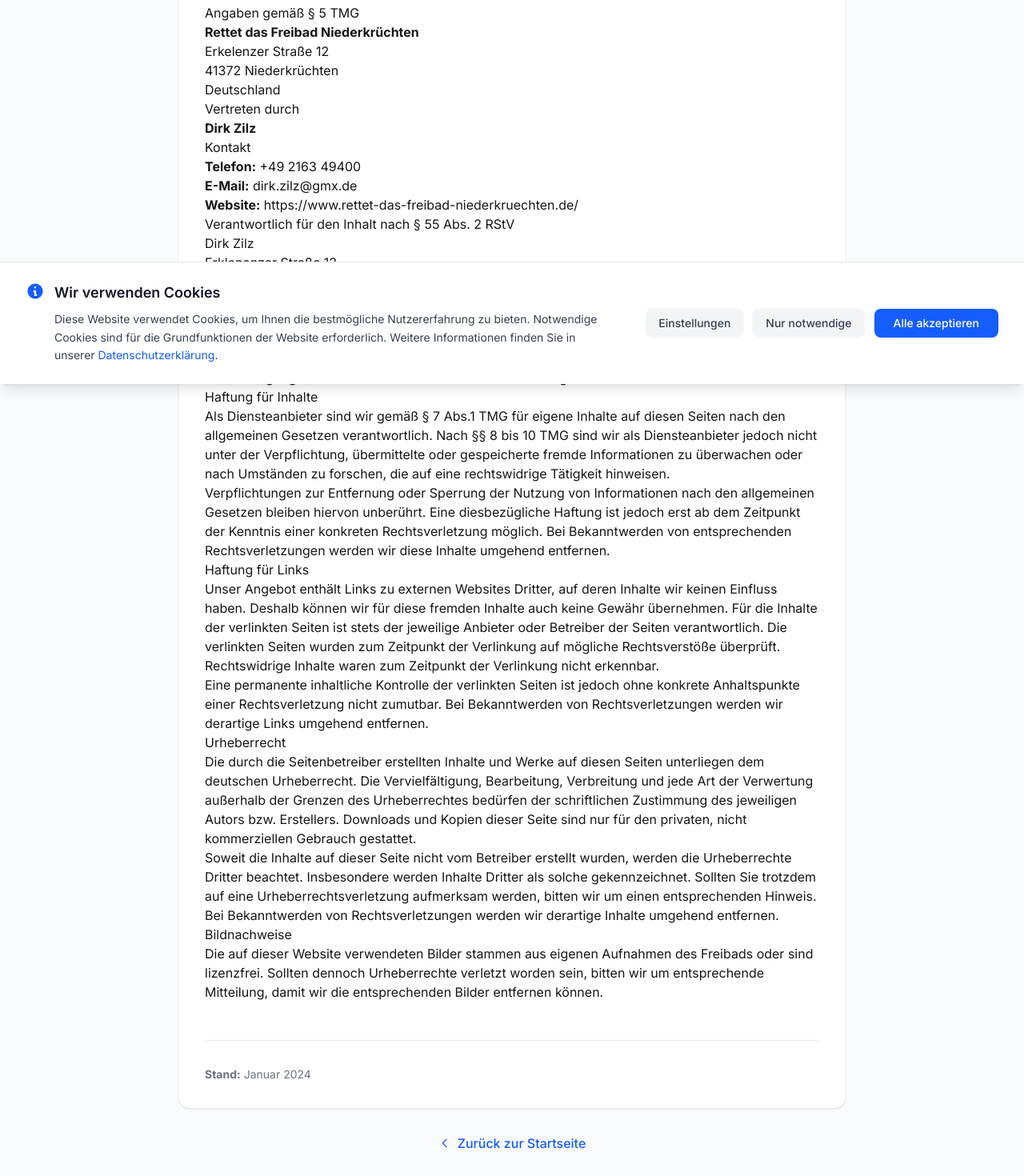
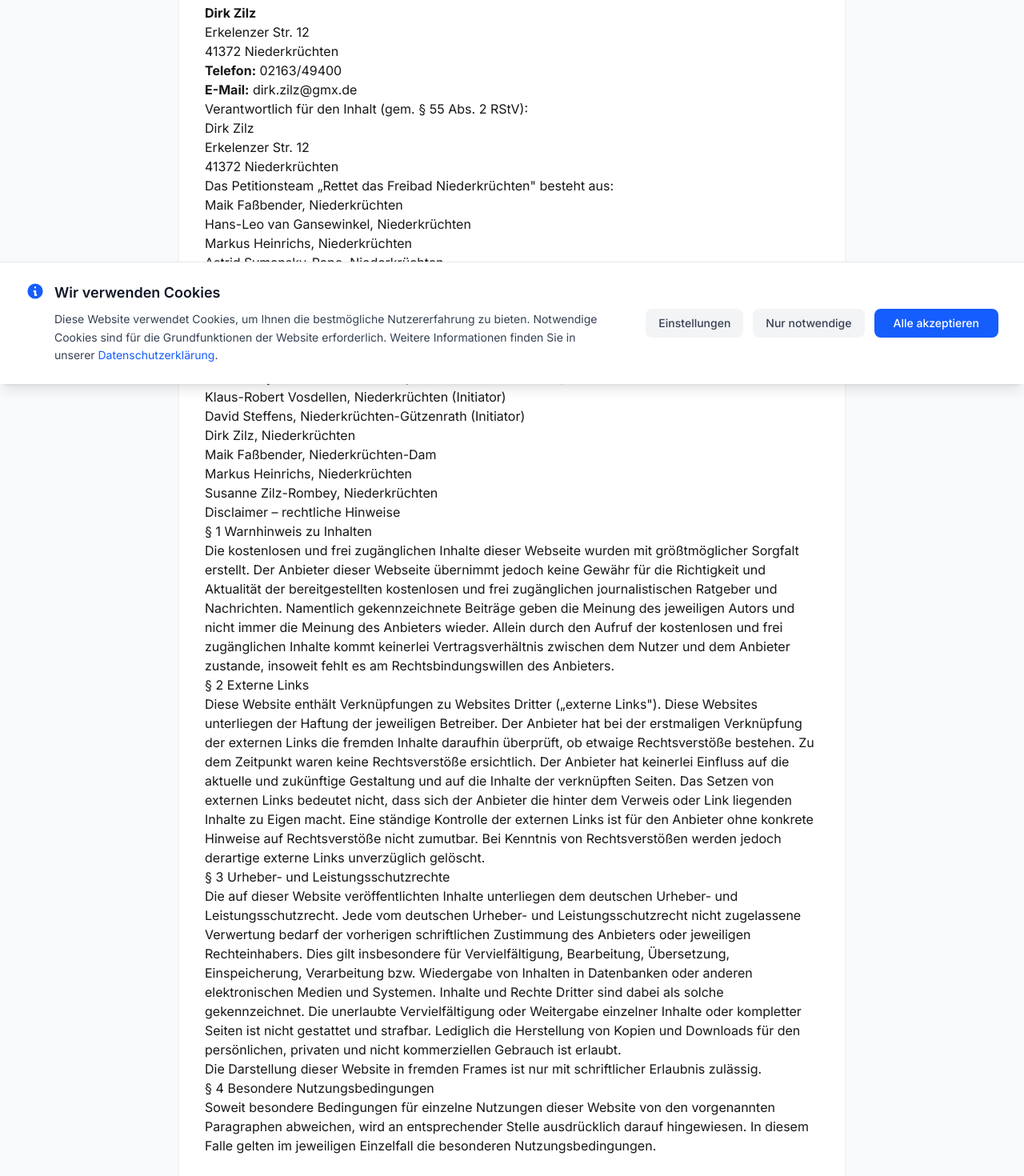
Before and after one commit to rombey86/Schwimmbad, a Next.js app in the folder freibad-website/: page /impressum in a window 1280 px wide. Shown: the part 320-1790 px from the top of the page at 80% size. Built offline with nearby package versions, Linux system fonts and the light colour scheme.

Commit message:
Replace impressum content with new legal text
cgen-3ddd117ed92e4f6dbfb59bd40883bc7f

```diff
--- a/freibad-website/src/app/impressum/page.tsx
+++ b/freibad-website/src/app/impressum/page.tsx
@@ -28,100 +28,75 @@ export default function ImpressumPage() {
         <div className="bg-white rounded-xl shadow-sm p-8">
 
           <div className="prose prose-lg max-w-none">
-            <h2>Angaben gemäß § 5 TMG</h2>
             <p>
-              <strong>Rettet das Freibad Niederkrüchten</strong><br />
-              Erkelenzer Straße 12<br />
-              41372 Niederkrüchten<br />
-              Deutschland
-            </p>
-
-            <h2>Vertreten durch</h2>
-            <p>
-              <strong>Dirk Zilz</strong>
-            </p>
-
-            <h2>Kontakt</h2>
-            <p>
-              <strong>Telefon:</strong> +49 2163 49400<br />
-              <strong>E-Mail:</strong> dirk.zilz@gmx.de<br />
-              <strong>Website:</strong> https://www.rettet-das-freibad-niederkruechten.de/
-            </p>
-
-
-            <h2>Verantwortlich für den Inhalt nach § 55 Abs. 2 RStV</h2>
-            <p>
-              Dirk Zilz<br />
-              Erklenenzer Straße 12<br />
+              <strong>Dirk Zilz</strong><br />
+              Erkelenzer Str. 12<br />
               41372 Niederkrüchten
             </p>
 
-            <h2>Streitschlichtung</h2>
             <p>
-              Die Europäische Kommission stellt eine Plattform zur Online-Streitbeilegung (OS) bereit:
-              <a href="https://ec.europa.eu/consumers/odr/" target="_blank" rel="noopener noreferrer" className="text-blue-600 hover:underline">
-                https://ec.europa.eu/consumers/odr/
-              </a>
+              <strong>Telefon:</strong> 02163/49400<br />
+              <strong>E-Mail:</strong> dirk.zilz@gmx.de
+            </p>
+
+            <h2>Verantwortlich für den Inhalt (gem. § 55 Abs. 2 RStV):</h2>
+            <p>
+              Dirk Zilz<br />
+              Erkelenzer Str. 12<br />
+              41372 Niederkrüchten
+            </p>
+
+            <h2>Das Petitionsteam „Rettet das Freibad Niederkrüchten" besteht aus:</h2>
+            <p>
+              Maik Faßbender, Niederkrüchten<br />
+              Hans-Leo van Gansewinkel, Niederkrüchten<br />
+              Markus Heinrichs, Niederkrüchten<br />
+              Astrid Symansky-Pape, Niederkrüchten<br />
+              Michael Willemse, Niederkrüchten<br />
+              Susanne Zilz-Rombey, Niederkrüchten
+            </p>
+
+            <h2>Das Team Bürgerbegehren besteht aus:</h2>
+            <p>
+              Justyna Sieben, Niederkrüchten-Elmpt (Initiatorin)<br />
+              Guido Buschhüter, Niederkrüchten (Initiator)<br />
+              Dr. med. Björn-Casten Schultheis, Niederkrüchten (Initiator)<br />
+              Klaus-Robert Vosdellen, Niederkrüchten (Initiator)<br />
+              David Steffens, Niederkrüchten-Gützenrath (Initiator)<br />
+              Dirk Zilz, Niederkrüchten<br />
+              Maik Faßbender, Niederkrüchten-Dam<br />
+              Markus Heinrichs, Niederkrüchten<br />
+              Susanne Zilz-Rombey, Niederkrüchten
+            </p>
+
+            <h2>Disclaimer – rechtliche Hinweise</h2>
+
+            <h3>§ 1 Warnhinweis zu Inhalten</h3>
+            <p>
+              Die kostenlosen und frei zugänglichen Inhalte dieser Webseite wurden mit größtmöglicher Sorgfalt erstellt. Der Anbieter dieser Webseite übernimmt jedoch keine Gewähr für die Richtigkeit und Aktualität der bereitgestellten kostenlosen und frei zugänglichen journalistischen Ratgeber und Nachrichten. Namentlich gekennzeichnete Beiträge geben die Meinung des jeweiligen Autors und nicht immer die Meinung des Anbieters wieder. Allein durch den Aufruf der kostenlosen und frei zugänglichen Inhalte kommt keinerlei Vertragsverhältnis zwischen dem Nutzer und dem Anbieter zustande, insoweit fehlt es am Rechtsbindungswillen des Anbieters.
+            </p>
+
+            <h3>§ 2 Externe Links</h3>
+            <p>
+              Diese Website enthält Verknüpfungen zu Websites Dritter („externe Links"). Diese Websites unterliegen der Haftung der jeweiligen Betreiber. Der Anbieter hat bei der erstmaligen Verknüpfung der externen Links die fremden Inhalte daraufhin überprüft, ob etwaige Rechtsverstöße bestehen. Zu dem Zeitpunkt waren keine Rechtsverstöße ersichtlich. Der Anbieter hat keinerlei Einfluss auf die aktuelle und zukünftige Gestaltung und auf die Inhalte der verknüpften Seiten. Das Setzen von externen Links bedeutet nicht, dass sich der Anbieter die hinter dem Verweis oder Link liegenden Inhalte zu Eigen macht. Eine ständige Kontrolle der externen Links ist für den Anbieter ohne konkrete Hinweise auf Rechtsverstöße nicht zumutbar. Bei Kenntnis von Rechtsverstößen werden jedoch derartige externe Links unverzüglich gelöscht.
+            </p>
+
+            <h3>§ 3 Urheber- und Leistungsschutzrechte</h3>
+            <p>
+              Die auf dieser Website veröffentlichten Inhalte unterliegen dem deutschen Urheber- und Leistungsschutzrecht. Jede vom deutschen Urheber- und Leistungsschutzrecht nicht zugelassene Verwertung bedarf der vorherigen schriftlichen Zustimmung des Anbieters oder jeweiligen Rechteinhabers. Dies gilt insbesondere für Vervielfältigung, Bearbeitung, Übersetzung, Einspeicherung, Verarbeitung bzw. Wiedergabe von Inhalten in Datenbanken oder anderen elektronischen Medien und Systemen. Inhalte und Rechte Dritter sind dabei als solche gekennzeichnet. Die unerlaubte Vervielfältigung oder Weitergabe einzelner Inhalte oder kompletter Seiten ist nicht gestattet und strafbar. Lediglich die Herstellung von Kopien und Downloads für den persönlichen, privaten und nicht kommerziellen Gebrauch ist erlaubt.
             </p>
             <p>
-              Unsere E-Mail-Adresse finden Sie oben im Impressum. Wir sind nicht bereit oder verpflichtet,
-              an Streitbeilegungsverfahren vor einer Verbraucherschlichtungsstelle teilzunehmen.
+              Die Darstellung dieser Website in fremden Frames ist nur mit schriftlicher Erlaubnis zulässig.
             </p>
 
-            <h2>Haftung für Inhalte</h2>
+            <h3>§ 4 Besondere Nutzungsbedingungen</h3>
             <p>
-              Als Diensteanbieter sind wir gemäß § 7 Abs.1 TMG für eigene Inhalte auf diesen Seiten nach den
-              allgemeinen Gesetzen verantwortlich. Nach §§ 8 bis 10 TMG sind wir als Diensteanbieter jedoch nicht
-              unter der Verpflichtung, übermittelte oder gespeicherte fremde Informationen zu überwachen oder nach
-              Umständen zu forschen, die auf eine rechtswidrige Tätigkeit hinweisen.
-            </p>
-            <p>
-              Verpflichtungen zur Entfernung oder Sperrung der Nutzung von Informationen nach den allgemeinen
-              Gesetzen bleiben hiervon unberührt. Eine diesbezügliche Haftung ist jedoch erst ab dem Zeitpunkt
-              der Kenntnis einer konkreten Rechtsverletzung möglich. Bei Bekanntwerden von entsprechenden
-              Rechtsverletzungen werden wir diese Inhalte umgehend entfernen.
+              Soweit besondere Bedingungen für einzelne Nutzungen dieser Website von den vorgenannten Paragraphen abweichen, wird an entsprechender Stelle ausdrücklich darauf hingewiesen. In diesem Falle gelten im jeweiligen Einzelfall die besonderen Nutzungsbedingungen.
             </p>
 
-            <h2>Haftung für Links</h2>
-            <p>
-              Unser Angebot enthält Links zu externen Websites Dritter, auf deren Inhalte wir keinen Einfluss haben.
-              Deshalb können wir für diese fremden Inhalte auch keine Gewähr übernehmen. Für die Inhalte der
-              verlinkten Seiten ist stets der jeweilige Anbieter oder Betreiber der Seiten verantwortlich.
-              Die verlinkten Seiten wurden zum Zeitpunkt der Verlinkung auf mögliche Rechtsverstöße überprüft.
-              Rechtswidrige Inhalte waren zum Zeitpunkt der Verlinkung nicht erkennbar.
+            <p className="text-sm text-gray-500 mt-8">
+              <strong>Quelle:</strong> Impressum Muster von JuraForum.de
             </p>
-            <p>
-              Eine permanente inhaltliche Kontrolle der verlinkten Seiten ist jedoch ohne konkrete Anhaltspunkte
-              einer Rechtsverletzung nicht zumutbar. Bei Bekanntwerden von Rechtsverletzungen werden wir derartige
-              Links umgehend entfernen.
-            </p>
-
-            <h2>Urheberrecht</h2>
-            <p>
-              Die durch die Seitenbetreiber erstellten Inhalte und Werke auf diesen Seiten unterliegen dem deutschen
-              Urheberrecht. Die Vervielfältigung, Bearbeitung, Verbreitung und jede Art der Verwertung außerhalb der
-              Grenzen des Urheberrechtes bedürfen der schriftlichen Zustimmung des jeweiligen Autors bzw. Erstellers.
-              Downloads und Kopien dieser Seite sind nur für den privaten, nicht kommerziellen Gebrauch gestattet.
-            </p>
-            <p>
-              Soweit die Inhalte auf dieser Seite nicht vom Betreiber erstellt wurden, werden die Urheberrechte
-              Dritter beachtet. Insbesondere werden Inhalte Dritter als solche gekennzeichnet. Sollten Sie trotzdem
-              auf eine Urheberrechtsverletzung aufmerksam werden, bitten wir um einen entsprechenden Hinweis.
-              Bei Bekanntwerden von Rechtsverletzungen werden wir derartige Inhalte umgehend entfernen.
-            </p>
-
-            <h2>Bildnachweise</h2>
-            <p>
-              Die auf dieser Website verwendeten Bilder stammen aus eigenen Aufnahmen des Freibads oder sind
-              lizenzfrei. Sollten dennoch Urheberrechte verletzt worden sein, bitten wir um entsprechende
-              Mitteilung, damit wir die entsprechenden Bilder entfernen können.
-            </p>
-
-            <div className="mt-12 pt-8 border-t border-gray-200">
-              <p className="text-sm text-gray-500">
-                <strong>Stand:</strong> Januar 2024
-              </p>
-            </div>
           </div>
         </div>
 
```
